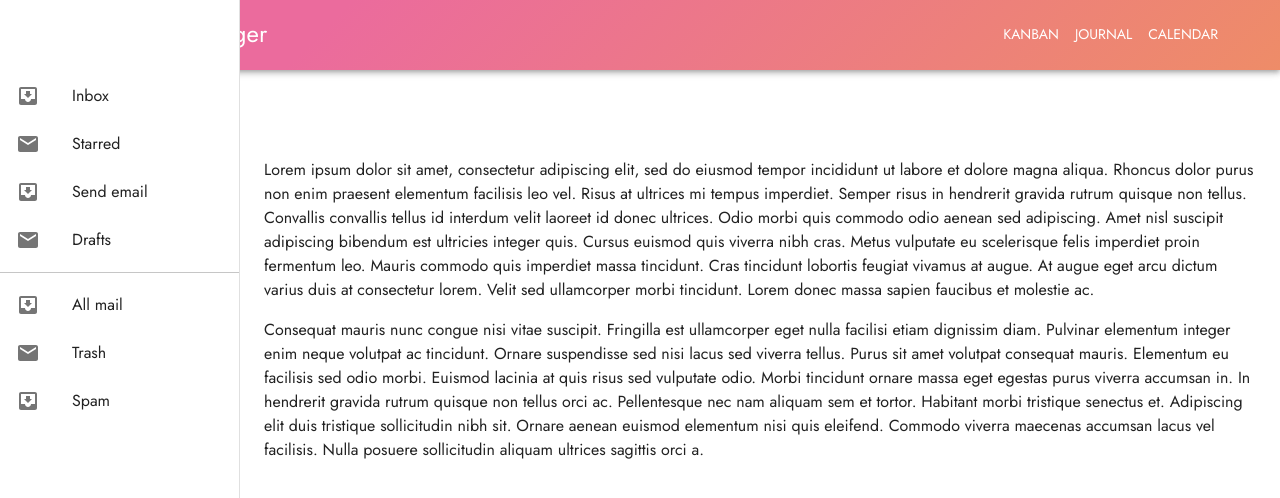
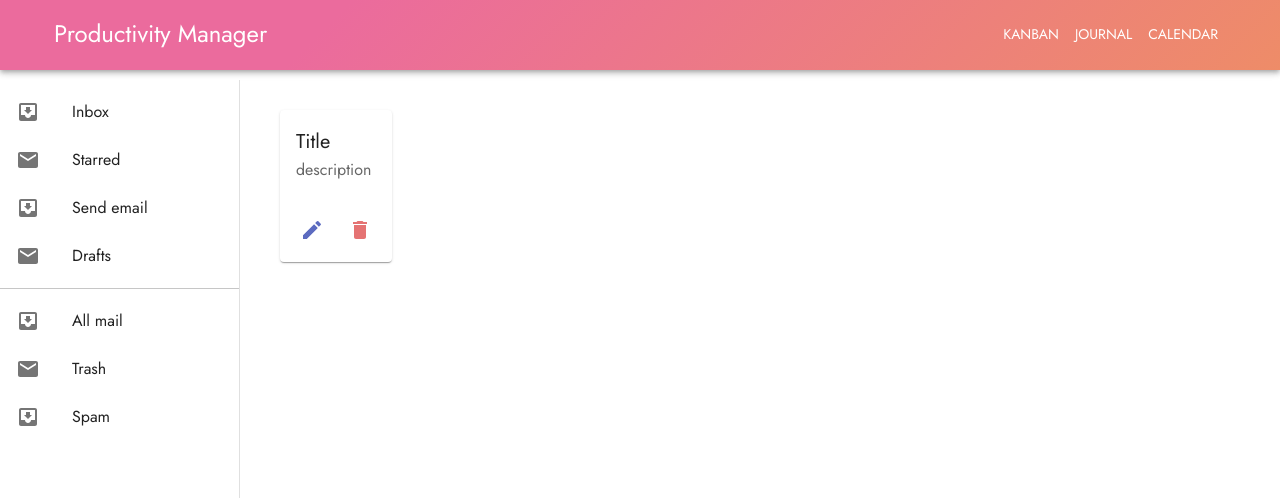
Before and after one commit to yparikh/Productivity-Homepage, a React (Create React App) app in the folder frontend/: page /journal in a window 1280 px wide. Shown: the top 498 px of the page. Built offline with nearby package versions, Linux system fonts and the light colour scheme.

Commit message:
Feat: Added Drawer and Grid for notes

```diff
--- /dev/null
+++ b/frontend/src/components/NoteDrawer.js
@@ -0,0 +1,64 @@
+import React, {Component} from "react";
+import Box from '@mui/material/Box';
+import Drawer from '@mui/material/Drawer';
+import Divider from '@mui/material/Divider';
+import List from '@mui/material/List';
+import ListItem from '@mui/material/ListItem';
+import ListItemButton from '@mui/material/ListItemButton';
+import ListItemIcon from '@mui/material/ListItemIcon';
+import ListItemText from '@mui/material/ListItemText';
+import InboxIcon from '@mui/icons-material/MoveToInbox';
+import MailIcon from '@mui/icons-material/Mail';
+
+const drawerWidth = 240;
+
+export default function NoteDrawer() {
+    return (
+        <Drawer
+            variant="permanent"
+            sx={{
+            mt: 71,
+            width: drawerWidth,
+            flexShrink: 0,
+            [`& .MuiDrawer-paper`]: {
+                width: drawerWidth,
+                boxSizing: 'border-box',
+                mt: 10
+            }
+        }}>
+            <Box sx={{
+                overflow: 'auto'
+            }}>
+                <List>
+                    {['Inbox', 'Starred', 'Send email', 'Drafts'].map((text, index) => (
+                        <ListItem key={text} disablePadding>
+                            <ListItemButton>
+                                <ListItemIcon>
+                                    {index % 2 === 0
+                                        ? <InboxIcon/>
+                                        : <MailIcon/>}
+                                </ListItemIcon>
+                                <ListItemText primary={text}/>
+                            </ListItemButton>
+                        </ListItem>
+                    ))}
+                </List>
+                <Divider/>
+                <List>
+                    {['All mail', 'Trash', 'Spam'].map((text, index) => (
+                        <ListItem key={text} disablePadding>
+                            <ListItemButton>
+                                <ListItemIcon>
+                                    {index % 2 === 0
+                                        ? <InboxIcon/>
+                                        : <MailIcon/>}
+                                </ListItemIcon>
+                                <ListItemText primary={text}/>
+                            </ListItemButton>
+                        </ListItem>
+                    ))}
+                </List>
+            </Box>
+        </Drawer>
+    );
+}
--- a/frontend/src/views/Journal.js
+++ b/frontend/src/views/Journal.js
@@ -1,23 +1,67 @@
 import React, {Component} from "react";
 import Box from '@mui/material/Box';
-import Drawer from '@mui/material/Drawer';
 import CssBaseline from '@mui/material/CssBaseline';
-import AppBar from '@mui/material/AppBar';
-import Toolbar from '@mui/material/Toolbar';
-import List from '@mui/material/List';
 import Typography from '@mui/material/Typography';
-import Divider from '@mui/material/Divider';
-import ListItem from '@mui/material/ListItem';
-import ListItemButton from '@mui/material/ListItemButton';
-import ListItemIcon from '@mui/material/ListItemIcon';
-import ListItemText from '@mui/material/ListItemText';
-import InboxIcon from '@mui/icons-material/MoveToInbox';
-import MailIcon from '@mui/icons-material/Mail';
+import Grid from '@mui/material/Grid';
+import CardActions from '@mui/material/CardActions';
+import CardContent from '@mui/material/CardContent';
+import IconButton from '@mui/material/IconButton';
+import EditIcon from '@mui/icons-material/Edit';
+import DeleteIcon from '@mui/icons-material/Delete';
+import Card from '@mui/material/Card';
 
-
-const drawerWidth = 240;
+import {green, indigo, orange, red} from "@mui/material/colors";
+import NoteDrawer from "../components/NoteDrawer";
 
 class Journal extends Component {
+
+    renderItems = (status) => {
+        const newItems = this
+            .state
+            .todoList
+            .filter((item) => item.progress === status);
+
+        return newItems.map((item) => (
+            <Grid
+                item
+                key={item.id}
+                sx={{
+                minWidth: "100%",
+                p: 2
+            }}>
+                <Card className="generatedCard">
+                    <CardContent>
+                        <Typography variant="h6" component="div">
+                            {item.title}
+                        </Typography>
+                        <Typography color="text.secondary">
+                            {item.description}
+                        </Typography>
+                    </CardContent>
+                    <CardActions disableSpacing={true}>
+                        <IconButton
+                            aria-label="edit"
+                            onClick={() => this.editItem(item)}
+                            size="large"
+                            sx={{
+                            color: indigo[400]
+                        }}>
+                            <EditIcon/>
+                        </IconButton>
+                        <IconButton
+                            aria-label="delete"
+                            onClick={() => this.handleDelete(item)}
+                            size="large"
+                            sx={{
+                            color: red[300]
+                        }}>
+                            <DeleteIcon/>
+                        </IconButton>
+                    </CardActions>
+                </Card>
+            </Grid>
+        ));
+    };
 
     render() {
         return (
@@ -27,85 +71,59 @@ class Journal extends Component {
                         display: 'flex'
                     }}>
                         <CssBaseline/>
-                        <Drawer
-                            variant="permanent"
-                            sx={{
-                            width: drawerWidth,
-                            flexShrink: 0,
-                            [`& .MuiDrawer-paper`]: {
-                                width: drawerWidth,
-                                boxSizing: 'border-box'
-                            }
-                        }}>
-                            <Toolbar/>
-                            <Box
-                                sx={{
-                                overflow: 'auto'
-                            }}>
-                                <List>
-                                    {['Inbox', 'Starred', 'Send email', 'Drafts'].map((text, index) => (
-                                        <ListItem key={text} disablePadding>
-                                            <ListItemButton>
-                                                <ListItemIcon>
-                                                    {index % 2 === 0
-                                                        ? <InboxIcon/>
-                                                        : <MailIcon/>}
-                                                </ListItemIcon>
-                                                <ListItemText primary={text}/>
-                                            </ListItemButton>
-                                        </ListItem>
-                                    ))}
-                                </List>
-                                <Divider/>
-                                <List>
-                                    {['All mail', 'Trash', 'Spam'].map((text, index) => (
-                                        <ListItem key={text} disablePadding>
-                                            <ListItemButton>
-                                                <ListItemIcon>
-                                                    {index % 2 === 0
-                                                        ? <InboxIcon/>
-                                                        : <MailIcon/>}
-                                                </ListItemIcon>
-                                                <ListItemText primary={text}/>
-                                            </ListItemButton>
-                                        </ListItem>
-                                    ))}
-                                </List>
-                            </Box>
-                        </Drawer>
+                        <NoteDrawer/>
                         <Box
                             component="main"
                             sx={{
                             flexGrow: 1,
                             p: 3
                         }}>
-                            <Toolbar/>
-                            <Typography paragraph>
-                                Lorem ipsum dolor sit amet, consectetur adipiscing elit, sed do eiusmod tempor
-                                incididunt ut labore et dolore magna aliqua. Rhoncus dolor purus non enim
-                                praesent elementum facilisis leo vel. Risus at ultrices mi tempus imperdiet.
-                                Semper risus in hendrerit gravida rutrum quisque non tellus. Convallis convallis
-                                tellus id interdum velit laoreet id donec ultrices. Odio morbi quis commodo odio
-                                aenean sed adipiscing. Amet nisl suscipit adipiscing bibendum est ultricies
-                                integer quis. Cursus euismod quis viverra nibh cras. Metus vulputate eu
-                                scelerisque felis imperdiet proin fermentum leo. Mauris commodo quis imperdiet
-                                massa tincidunt. Cras tincidunt lobortis feugiat vivamus at augue. At augue eget
-                                arcu dictum varius duis at consectetur lorem. Velit sed ullamcorper morbi
-                                tincidunt. Lorem donec massa sapien faucibus et molestie ac.
-                            </Typography>
-                            <Typography paragraph>
-                                Consequat mauris nunc congue nisi vitae suscipit. Fringilla est ullamcorper eget
-                                nulla facilisi etiam dignissim diam. Pulvinar elementum integer enim neque
-                                volutpat ac tincidunt. Ornare suspendisse sed nisi lacus sed viverra tellus.
-                                Purus sit amet volutpat consequat mauris. Elementum eu facilisis sed odio morbi.
-                                Euismod lacinia at quis risus sed vulputate odio. Morbi tincidunt ornare massa
-                                eget egestas purus viverra accumsan in. In hendrerit gravida rutrum quisque non
-                                tellus orci ac. Pellentesque nec nam aliquam sem et tortor. Habitant morbi
-                                tristique senectus et. Adipiscing elit duis tristique sollicitudin nibh sit.
-                                Ornare aenean euismod elementum nisi quis eleifend. Commodo viverra maecenas
-                                accumsan lacus vel facilisis. Nulla posuere sollicitudin aliquam ultrices
-                                sagittis orci a.
-                            </Typography>
+
+
+                            <Grid
+                                container
+                                direction="row"
+                                justifyContent="flex-start"
+                                alignItems="flex-start">
+                                <Grid
+                                    item
+                                    //key={item.id}
+                                    sx={{
+                                    p: 2
+                                }}>
+                                    <Card className="noteCard">
+                                        <CardContent>
+                                            <Typography variant="h6" component="div">
+                                                Title
+                                            </Typography>
+                                            <Typography color="text.secondary">
+                                                description
+                                            </Typography>
+                                        </CardContent>
+                                        <CardActions disableSpacing={true}>
+                                            <IconButton
+                                                aria-label="edit"
+                                                //onClick={() => this.editItem(item)}
+                                                size="large"
+                                                sx={{
+                                                color: indigo[400]
+                                            }}>
+                                                <EditIcon/>
+                                            </IconButton>
+                                            <IconButton
+                                                aria-label="delete"
+                                                //onClick={() => this.handleDelete(item)}
+                                                size="large"
+                                                sx={{
+                                                color: red[300]
+                                            }}>
+                                                <DeleteIcon/>
+                                            </IconButton>
+                                        </CardActions>
+                                    </Card>
+                                </Grid>
+
+                            </Grid>
                         </Box>
                     </Box>
                 </main>
```
